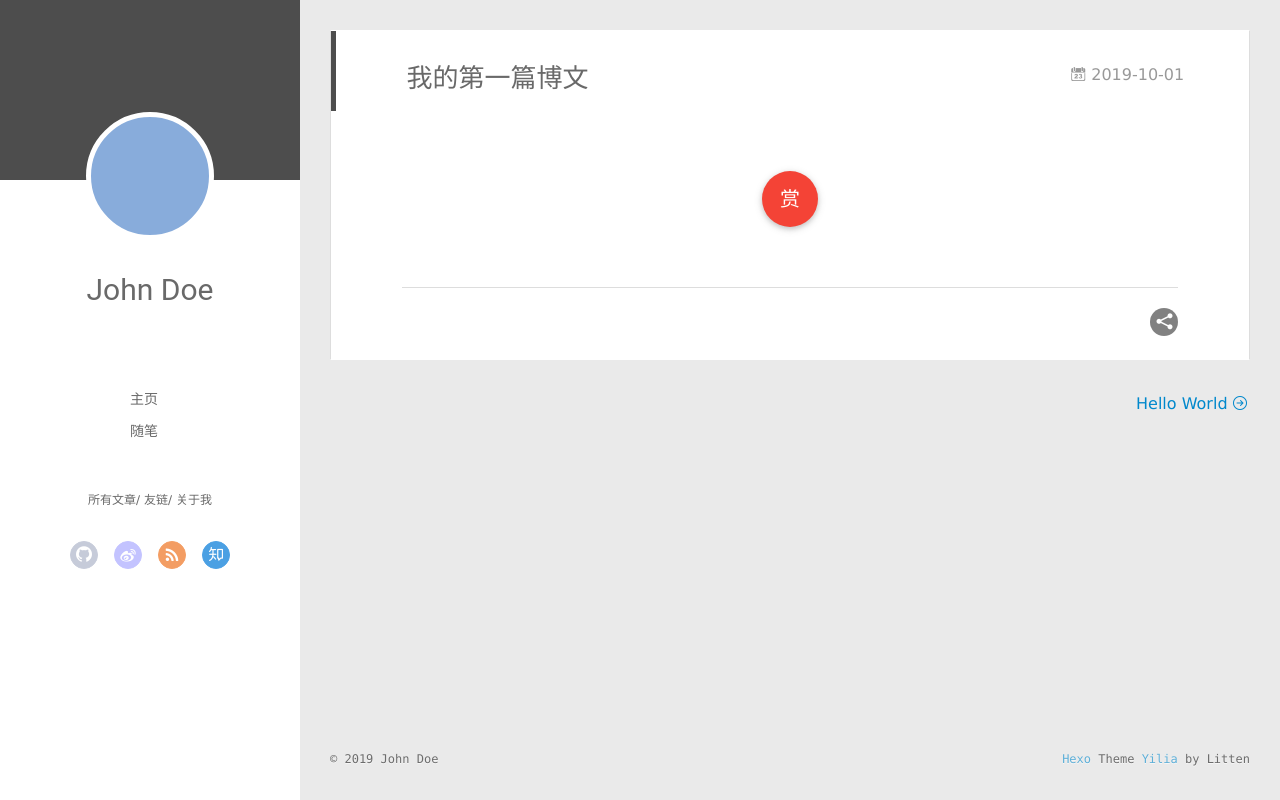
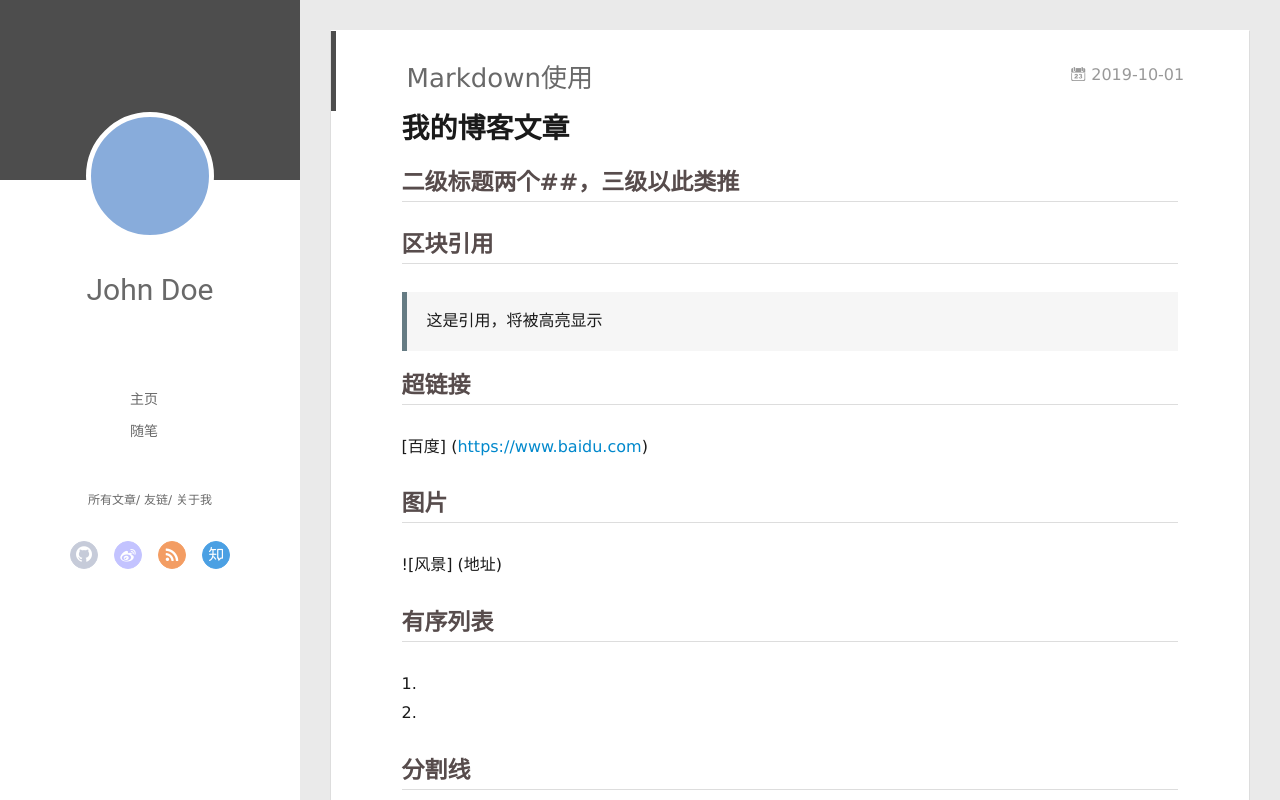
Before and after one commit to lurenjia712/lurenjia712.github.io, a plain HTML site: page 2019/10/01/我的第一篇博文/index.html in a window 1280 px wide. Drawn offline with Linux system fonts and the light colour scheme.

Commit message:
Site updated: 2019-10-04 11:07:42

```diff
--- a/2019/10/01/我的第一篇博文/index.html
+++ b/2019/10/01/我的第一篇博文/index.html
@@ -6,16 +6,19 @@
   <meta name="renderer" content="webkit">
   <meta http-equiv="X-UA-Compatible" content="IE=edge">
   <link rel="dns-prefetch" href="http://yoursite.com">
-  <title>我的第一篇博文 | Hexo</title>
+  <title>Markdown使用 | Hexo</title>
   <meta name="viewport" content="width=device-width, initial-scale=1, maximum-scale=1">
-  <meta property="og:type" content="article">
-<meta property="og:title" content="我的第一篇博文">
+  <meta name="description" content="我的博客文章二级标题两个##，三级以此类推区块引用 这是引用，将被高亮显示  超链接[百度] (https://www.baidu.com) 图片![风景] (地址) 有序列表1.2. 分割线">
+<meta property="og:type" content="article">
+<meta property="og:title" content="Markdown使用">
 <meta property="og:url" content="http://yoursite.com/2019/10/01/我的第一篇博文/index.html">
 <meta property="og:site_name" content="Hexo">
+<meta property="og:description" content="我的博客文章二级标题两个##，三级以此类推区块引用 这是引用，将被高亮显示  超链接[百度] (https://www.baidu.com) 图片![风景] (地址) 有序列表1.2. 分割线">
 <meta property="og:locale" content="en">
-<meta property="og:updated_time" content="2019-10-01T15:32:17.295Z">
+<meta property="og:updated_time" content="2019-10-04T03:05:25.559Z">
 <meta name="twitter:card" content="summary">
-<meta name="twitter:title" content="我的第一篇博文">
+<meta name="twitter:title" content="Markdown使用">
+<meta name="twitter:description" content="我的博客文章二级标题两个##，三级以此类推区块引用 这是引用，将被高亮显示  超链接[百度] (https://www.baidu.com) 图片![风景] (地址) 有序列表1.2. 分割线">
 
     <link rel="alternative" href="/atom.xml" title="Hexo" type="application/atom+xml">
 
@@ -158,7 +161,7 @@
 
 
     <h1 class="article-title" itemprop="name">
-      我的第一篇博文
+      Markdown使用
     </h1>
 
 
@@ -171,6 +174,14 @@
 
     <div class="article-entry" itemprop="articleBody">
 
+        <h1 id="我的博客文章"><a href="#我的博客文章" class="headerlink" title="我的博客文章"></a>我的博客文章</h1><h2 id="二级标题两个-，三级以此类推"><a href="#二级标题两个-，三级以此类推" class="headerlink" title="二级标题两个##，三级以此类推"></a>二级标题两个##，三级以此类推</h2><h2 id="区块引用"><a href="#区块引用" class="headerlink" title="区块引用"></a>区块引用</h2><blockquote>
+<p>这是引用，将被高亮显示</p>
+</blockquote>
+<h2 id="超链接"><a href="#超链接" class="headerlink" title="超链接"></a>超链接</h2><p>[百度] (<a href="https://www.baidu.com" target="_blank" rel="noopener">https://www.baidu.com</a>)</p>
+<h2 id="图片"><a href="#图片" class="headerlink" title="图片"></a>图片</h2><p>![风景] (地址)</p>
+<h2 id="有序列表"><a href="#有序列表" class="headerlink" title="有序列表"></a>有序列表</h2><p>1.<br>2.</p>
+<h2 id="分割线"><a href="#分割线" class="headerlink" title="分割线"></a>分割线</h2><hr>
+<hr>
 
 
 
--- a/content.json
+++ b/content.json
@@ -1 +1 @@
-[{"title":"我的第一篇博文","date":"2019-10-01T15:32:17.000Z","path":"2019/10/01/我的第一篇博文/","tags":[]},{"title":"Hello World","date":"2019-10-01T14:41:42.921Z","path":"2019/10/01/hello-world/","tags":[]}]
+[{"title":"Markdown使用","date":"2019-10-01T15:32:17.000Z","path":"2019/10/01/我的第一篇博文/","tags":[]},{"title":"Hello World","date":"2019-10-01T14:41:42.921Z","path":"2019/10/01/hello-world/","tags":[]}]
```
Also changed, not shown: 2019/10/01/hello-world/index.html (+1 -1 lines), archives/2019/10/index.html (+1 -1 lines), archives/2019/index.html (+1 -1 lines), archives/index.html (+1 -1 lines), index.html (+9 -1 lines).
